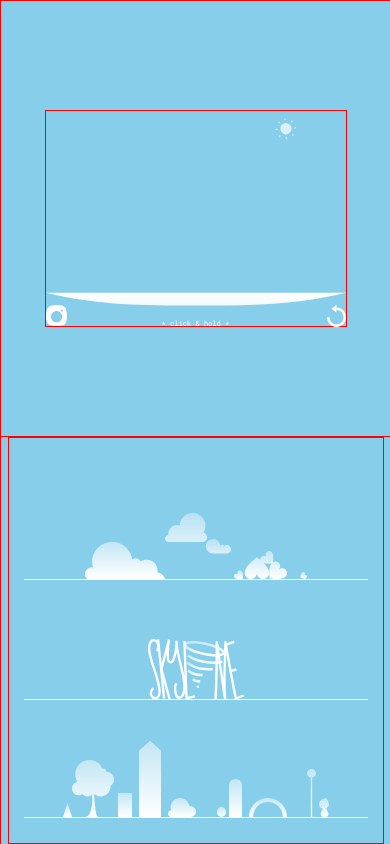
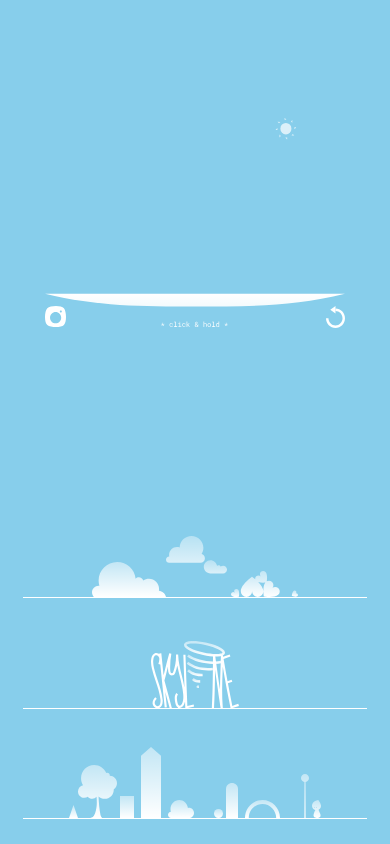
Before and after one commit to kimestelle/city-skyline, a React (Vite) app: page / in a window 390 px wide. Built offline with nearby package versions, Linux system fonts and the light colour scheme.

Commit message:
idk anymore

```diff
--- a/src/App.css
+++ b/src/App.css
@@ -201,8 +201,8 @@ html, body {
     max-height: 100svh;
     height: 100svh;
     top: 0;
+    bottom: 0;
     justify-content: flex-start;
-    border: 1px solid red;
     overflow: hidden;
   }
   .sunbox {
@@ -230,7 +230,6 @@ html, body {
     align-items: center;
     height: 55svh;
     max-height: 55svh;
-    border: 1px solid red;
     flex: 1;
   }
 
@@ -242,7 +241,6 @@ html, body {
     aspect-ratio: 7/5;
     z-index: 10;
     align-items: flex-end;
-    border: 1px solid red;
     justify-content: center;
     top: 0;
   }
@@ -256,13 +254,12 @@ html, body {
     padding-bottom: 3svh;
     border-bottom: 0px;
     margin-bottom: 0px;
-    border: 1px solid red;
     flex: 1;
   }
 
   .title-container {
-    height: 14svh;
-    max-height: 14svh;
+    height: 13svh;
+    max-height: 13svh;
     width: 88svw;
     border-bottom: solid 0.2svh white;
     justify-content: center;
@@ -274,8 +271,8 @@ html, body {
   }
 
   .block-menu-container {
-    height: 14svh;
-    max-height: 14svh;
+    height: 13svh;
+    max-height: 13svh;
     flex: 1;
     width: 88svw;
     overflow: hidden;
```
